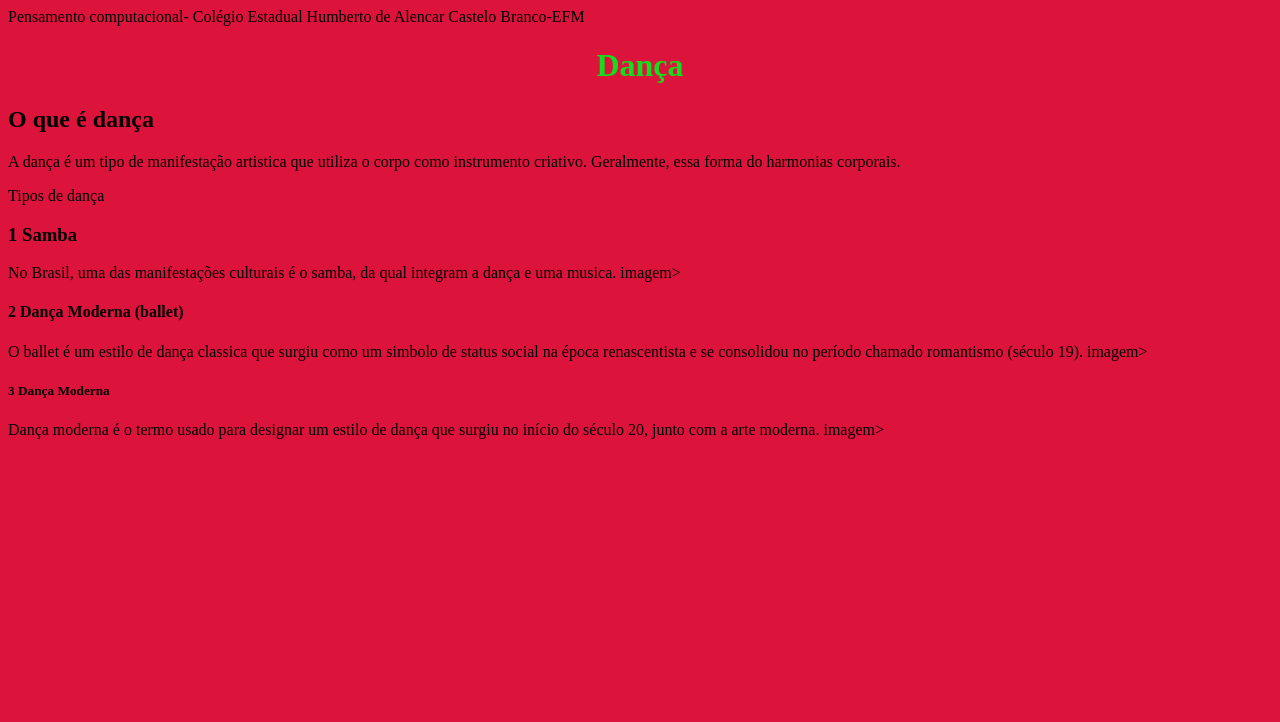
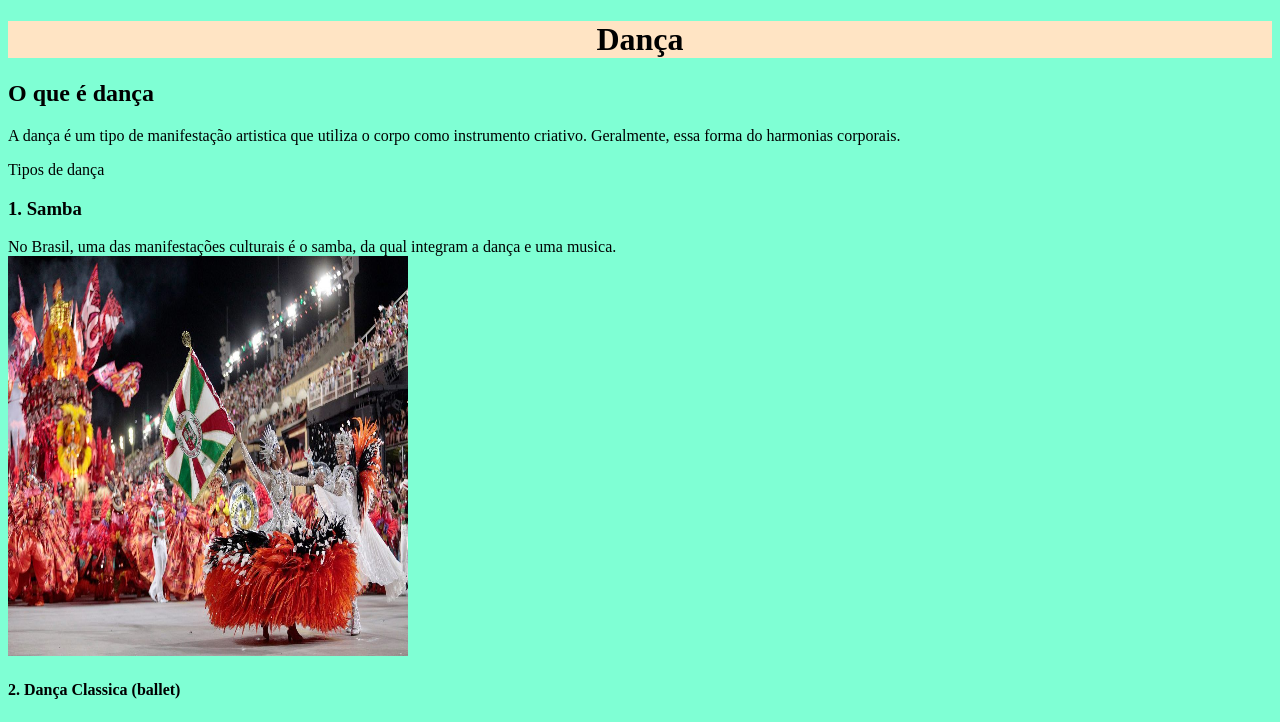
Before and after one commit to gabrieliandress/VSCODE, a plain HTML site: page index.html in a window 1280 px wide. Shown: the top 722 px of the page. Drawn offline with Linux system fonts and the light colour scheme; files that its build step writes are made by us from their sources.

Commit message:
Add files via upload

```diff
--- a/index.html
+++ b/index.html
@@ -1,14 +1,14 @@
 <!DOCTYPE html>
-  </html>
-      </head>
+  <html>
+      <head>
       <meta charset='utf-8'>
-        </title>Pensamento computacional- Colégio Estadual Humberto de Alencar Castelo Branco-EFM</title>
-      <link rel="stylesheet" href="css/style.css">
+        <title>Pensamento computacional- Colégio Estadual Humberto de Alencar Castelo Branco-EFM</title>
+      <link rel="stylesheet" href="style.css"
       </head>
 
       <body>
 
-        <p><h1><center>Dança</center></h1></p>
+        <p> <h1>Dança</h1></p>
     <h2> O que é dança</h2>
 
 
@@ -17,19 +17,26 @@
 
 
  <p>Tipos de dança</p>
- <p><h3> 1 Samba </h3></p>
+ <p><h3> 1. Samba </h3></p>
  No Brasil, uma das manifestações culturais é o samba, da qual integram a dança e uma musica.
- imagem>
+ <div>
 
- <p><h4>2 Dança Moderna (ballet)</h4></p>
+ <img id="imagem1" src= "imagem1.png" width="400px" height="400px">
+ </div>
+
+
+ <p><h4> 2. Dança Classica (ballet)</h4></p>
   O ballet é um estilo de dança classica que surgiu como um simbolo de status social na época
-renascentista e se consolidou no período chamado romantismo (século 19).
- imagem>
+renascentista e se consolidou no período chamado romantismo (século XIX).
+<div>
+ <img id="imagem2" src="imagem 2.png" width="400px" height="400px">
+ </div>
 
- <p><h5> 3 Dança Moderna</h5></p>
+ <p><h5> 3. Dança Moderna</h5></p>
   Dança moderna é o termo usado para designar um estilo de dança que surgiu no início do
 século 20, junto com a arte moderna.
- imagem>
+
+ <img id="imagem3" src="imagem 3.png" width="400px"  height="400px">
 
 
          <div>
--- a/style.css
+++ b/style.css
@@ -1,12 +1,10 @@
 body {
 
-    background-color: crimson;
-    text-align: justify;
+    background-color: aquamarine;
+text-align:justify
+}
+ h1 {
 
-}
-
-h1 {
-    color: rgb(20, 220, 30);
+    background-color: bisque;
     text-align: center;
-
-}
+ }
```
Also changed, not shown: imagem 2.png (added), imagem 3.png (added), imagem1.png (added).
